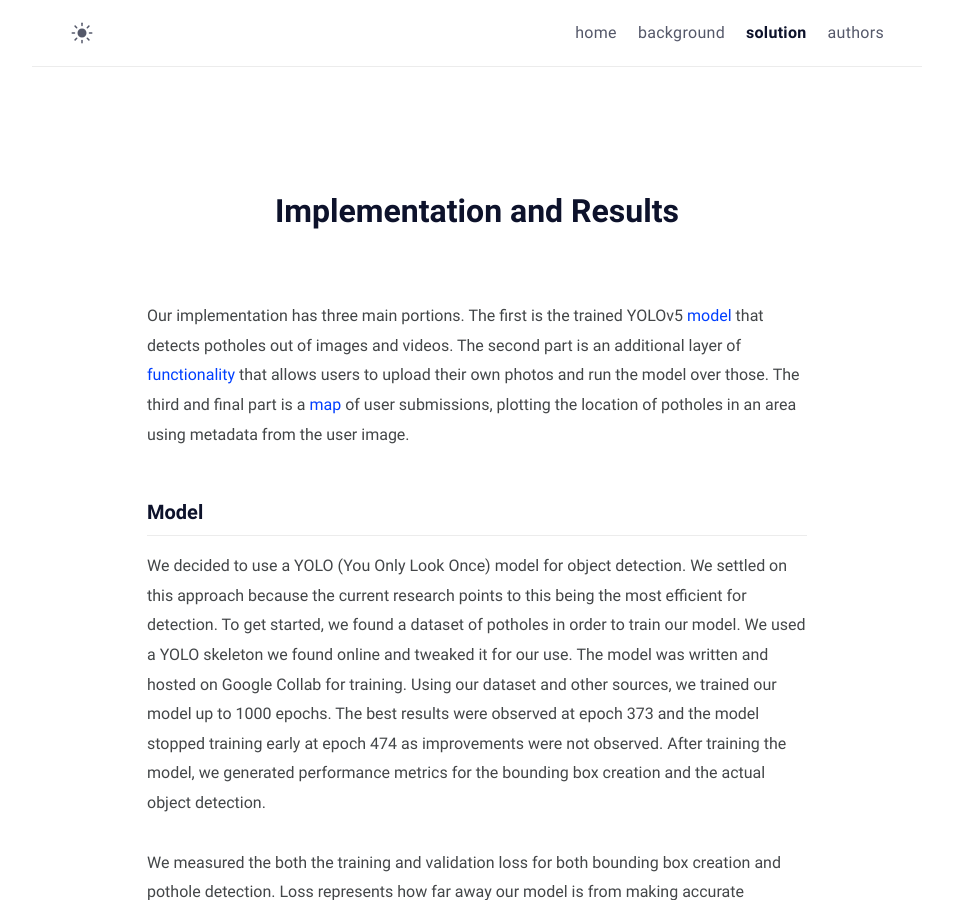
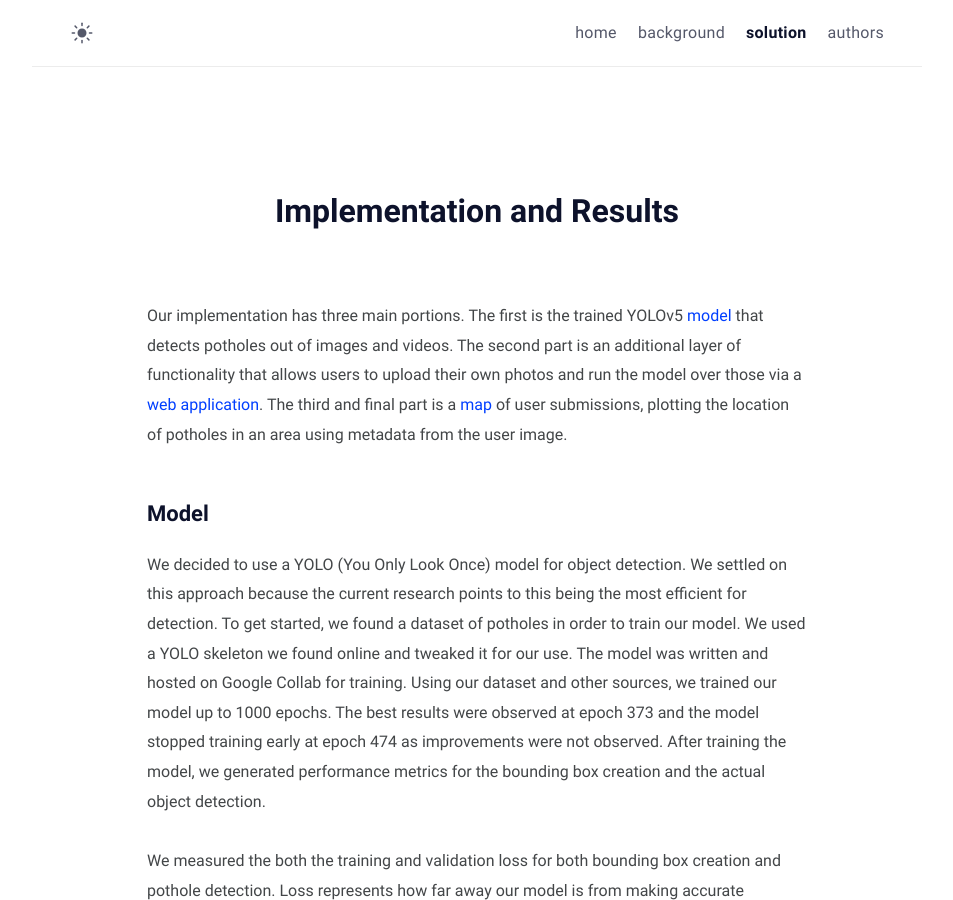
Before and after one commit to amorin5/amorin5.github.io, a Jekyll site: the page built from solution.md, in a window 1280 px wide and 900 px high. Shown: the whole window, without its empty margins (163-1116 px from the left). Built offline with Jekyll 4.4.1, drawn with Linux system fonts in a browser that asks for light colours; comment, search, counter and statistics services are not loaded; some of the changed text lies outside the part shown.

Commit message:
formatting fixes

```diff
--- a/solution.md
+++ b/solution.md
@@ -7,10 +7,10 @@ customjs:
 comments: false
 ---
 <!-- also include results and takeaways here? -->
-Our implementation has three main portions. The first is the trained YOLOv5 [model](#model) that detects potholes out of images and videos. The second part is an additional layer of [functionality](#user-uploads) that allows users to upload their own photos and run the model over those. The third and final part is a [map](#pothole-mapping) of user submissions, plotting the location of potholes in an area using metadata from the user image.
+Our implementation has three main portions. The first is the trained YOLOv5 [model](#model) that detects potholes out of images and videos. The second part is an additional layer of functionality that allows users to upload their own photos and run the model over those via a [web application](#our-web-application). The third and final part is a [map](#pothole-mapping) of user submissions, plotting the location of potholes in an area using metadata from the user image.
 <br>
 
-### Model
+## Model
 We decided to use a YOLO (You Only Look Once) model for object detection. We settled on this approach because the current research points to this being the most efficient for detection. To get started, we found a dataset of potholes in order to train our model. We used a YOLO skeleton we found online and tweaked it for our use. The model was written and hosted on Google Collab for training. Using our dataset and other sources, we trained our model up to 1000 epochs. The best results were observed at epoch 373 and the model stopped training early at epoch 474 as improvements were not observed. After training the model, we generated performance metrics for the bounding box creation and the actual object detection.
 
 <!-- insert graph of metrics -->
@@ -68,15 +65,14 @@ After we trained our model, we preserved `best.pt`, the file with weights that y
 
 To create the frontend visuals of our web application, we built out simple `html` files and populated them with the buttons and links we wanted. We added attributes that called the appropriate backend methods when the respective buttons were clicked. Additionally, we created a second `html` file for the functionality of our clickable "Download" button appearing after the object-detection had completed.
 
-
-### User Uploads: Results
+### Web App: Results of User Uploads
 # link to upload page
 
-### User Uploads: Problems Encountered
+### Web App: Problems Encountered
 
 The intention of this functionality is to notify government officials of potholes in specific areas so that the time typically taken for screening roads and mapping the ideal route for maintenance and repair is cut down. Because this application can be run on live video, users could attach their dashcams to the model as they are driving -- the survellience process is fully automated in this scenario. Otherwise, pedestrians, bikers, and other commuters could take pictures with their phones and submit that data. Essentially, this step is intended to eliminate the need for road surveys. In order to optimize the repair process, we will use metadata from user uploads to create a map of potholes in a given area.
 
-### Pothole Mapping
+## Pothole Mapping
 The final step of our implementation is mapping the location of images uploaded by users. In order to do this, we hosted a database of images and wrote a JavaScript script to pull the metadata (latitude, longitude coordinates) from each image. The coordinates would then be uploaded to Google Firebase. Our website then pulls all of the coordinates from the database and places a marker at that location. The resulting map is embedded below, with points corresponding to our own collected images to prove correctness of our workflow.
 
 ### Pothole Mapping: Problems Encountered
```
Also changed, not shown: other parts of solution.md (+0 -3 lines).
